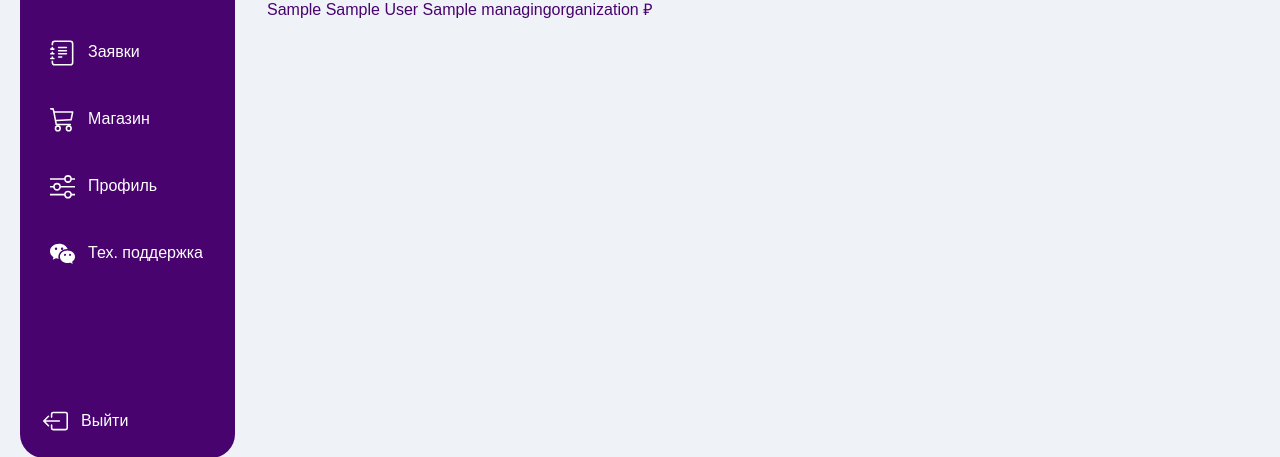
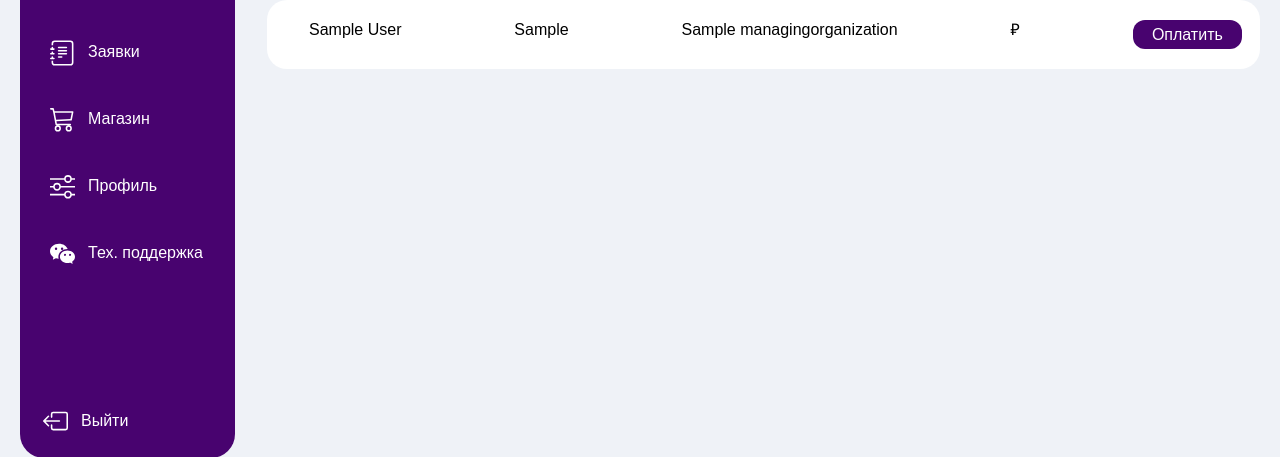
Before and after one commit to isk-daniar/housing-and-communal-services, a Django app: page /account/ in a window 1280 px wide. Shown: the part 322-779 px from the top of the page. Run offline with Django 4.2, Linux system fonts and the light colour scheme; tables that the repository leaves empty hold one stand-in row (values such as "Sample post"); some libraries are stand-ins or nearby versions.

Commit message:
select style update

```diff
--- a/hcs_system_project/apps/hcs_system/admin.py
+++ b/hcs_system_project/apps/hcs_system/admin.py
@@ -3,7 +3,7 @@
 
 @admin.register(models.PersonalAccount)
 class BrandAdmin(admin.ModelAdmin):
-    list_display = ["pa", "name", "slug", "organization", "address", "last_payment", "balance"]
+    list_display = ["personal_account", "name", "slug", "organization", "address", "last_payment", "balance"]
 
 @admin.register(models.UserBalance)
 class BrandAdmin(admin.ModelAdmin):
--- a/hcs_system_project/apps/hcs_system/models.py
+++ b/hcs_system_project/apps/hcs_system/models.py
@@ -3,7 +3,7 @@
 
 
 class PersonalAccount(models.Model):
-    pa = models.CharField(max_length=200)
+    personal_account = models.CharField(max_length=200)
     name = models.CharField(max_length=200)
     slug = models.SlugField(max_length=100)
     organization = models.ForeignKey('ManagingOrganization', on_delete=models.PROTECT, null=True)
--- a/hcs_system_project/static/css/base-style.css
+++ b/hcs_system_project/static/css/base-style.css
@@ -18,6 +18,9 @@
     color: #48036F;
     text-rendering: optimizeLegibility;
     background: #eff2f7;
+}
+ul {
+    list-style-type: none
 }
 .wrapper {
     padding: 1.25rem;
--- a/hcs_system_project/static/css/home-style.css
+++ b/hcs_system_project/static/css/home-style.css
@@ -125,15 +125,48 @@
 .app-table__tbody {
     width: 100%;
 }
-.app-table-pa {
-    width: 30%;
+/* app-table__tr-body */
+.app-table__tr-tbody {
+    cursor: pointer;
+    position: relative;
+    z-index: 3;
+    transition: all .3s;
+    border-radius: 20px;
+    box-shadow: 0 3px 6px rgb(10 42 97 / 16%);
+    background: inherit;
 }
-.app-table-name{
-    width: 15%;
+.app-table__tr-tbody  {
+    background: #fff;
+    text-align: left;
+    padding: 1.25rem 1.125rem;
+    border: none;
+    z-index: 2;
+    position: relative;
+    color: #000;
 }
-.app-table-organization{
-    width: 30%;
+.app-table__tr-body{
+    display: flex;
+    justify-content: space-between;
 }
-.app-table-balance{
-    width: 12%;
+.app-table__title-mob {
+    display: none;
 }
+.app-table__tr-button{
+    display: flex;
+    justify-content: flex-end;
+    align-items: center;
+}
+.app-table__tr-body li:first-child {
+    border-radius: 20px 0 0 20px;
+    padding-left: 24px;
+}
+.app-table__tr-body{
+    background: #fff;
+    text-align: left;
+    padding: 1.25rem 1.125rem;
+    border: none;
+    z-index: 2;
+    position: relative;
+    color: #000;
+    border-radius: 20px;
+}
--- a/hcs_system_project/templates/hcs/home.html
+++ b/hcs_system_project/templates/hcs/home.html
@@ -39,41 +39,49 @@
             <table class="app-table app-table--small app-table--only">
                 <thead class="app-table__thead">
                 <tr class="app-table__tr-head">
-                    <th width="30%" class="app-table__th">
+                    <th width="320px" class="app-table__th">
                         <span>Имя</span>
                     </th>
-                    <th width="15%" class="app-table__th">
+                    <th width="365px" class="app-table__th">
                         <span>ЛС / Договор</span>
                     </th>
-                    <th width="30%" class="app-table__th">
+                    <th width="440px" class="app-table__th">
                     <span>Поставщик</span>
                     </th>
-                    <th width="12%" class="app-table__th">
+                    <th width="1px" class="app-table__th">
                         <span>Баланс</span>
                     </th>
                 </tr>
                 </thead>
             </table>
+            {% for personal_account in personal_account_list %}
             <div class="app-table__tbody">
-                {% for personal_account in personal_account_list %}
-                    <div class="app-table-pa">
-
-                    </div>
-                    <div class="app-table-name">
-
-                    </div>
-                    <div class="app-table-organization">
-
-                    </div>
-                    <div class="app-table-balance">
-
-                    </div>
-                    {{ personal_account.pa }}
-                    {{ personal_account.name }}
-                    {{ personal_account.organization }}
-                    <span>{{ personal_account.balance }} ₽</span>
-                {% endfor %}
+                <ul class="app-table__tr-body">
+                    <li>
+                        <span class="app-table__title-mob" style="display: none;">Название:</span>
+                        <span>{{ personal_account.name }}</span>
+                    </li>
+                    <li class="app-table__company-mob">
+                        <span class="app-table__title-mob" style="display: none;">Название:</span>
+                        <span>{{ personal_account.personal_account }}</span>
+                    </li>
+                    <li class="app-table__company-mob">
+                        <span class="app-table__title-mob" style="display: none;">Название:</span>
+                        <span>{{ personal_account.organization.name }}</span>
+                    </li>
+                    <li>
+                        <span class="app-table__title-mob">Цена:</span> {{ personal_account.balance }} ₽
+                    </li>
+                    <li>
+                        <div class="app-table__tr-button">
+                            <button class="app-button app-button--primary ">
+                                <span class="app-button__content">Оплатить</span>
+                            </button>
+                        </div>
+                    </li>
+                </ul>
             </div>
+            {% endfor %}
         </div>
     </div>
 
```
